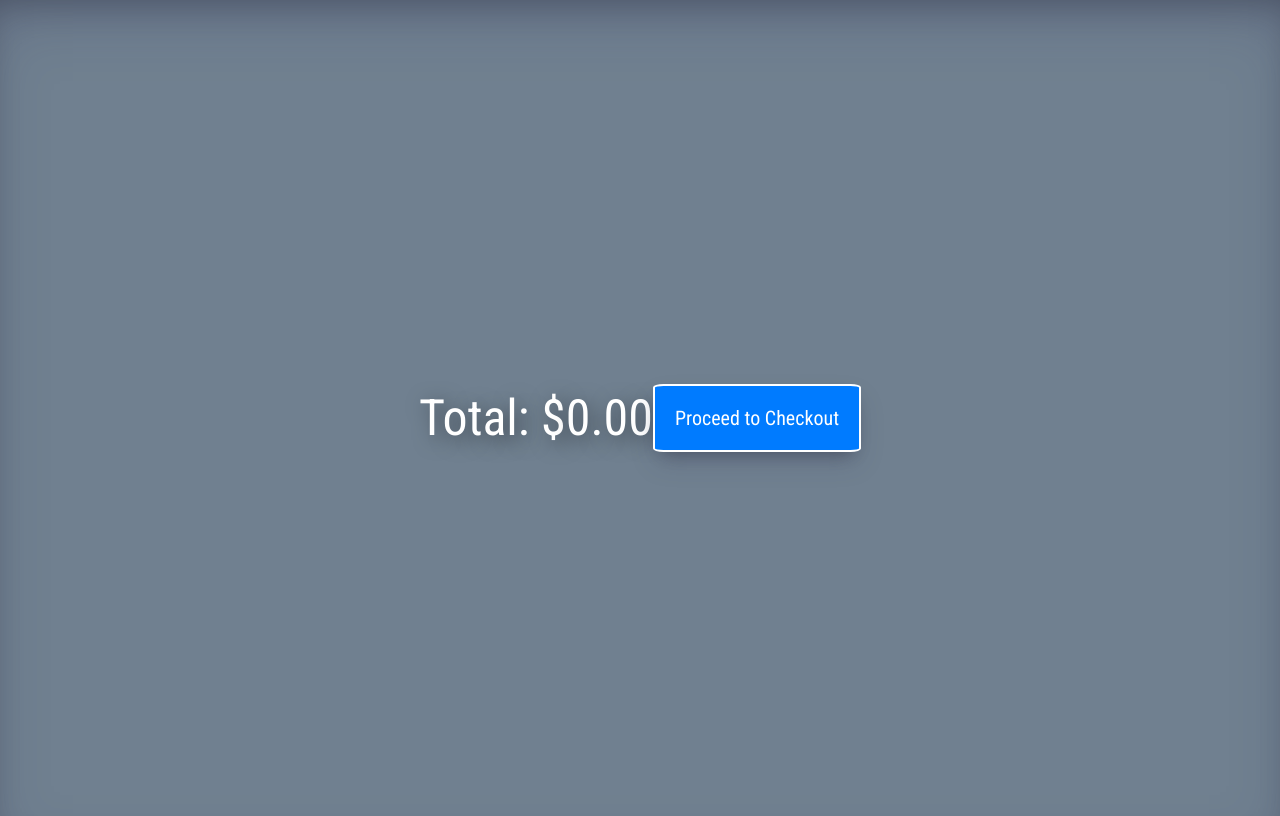
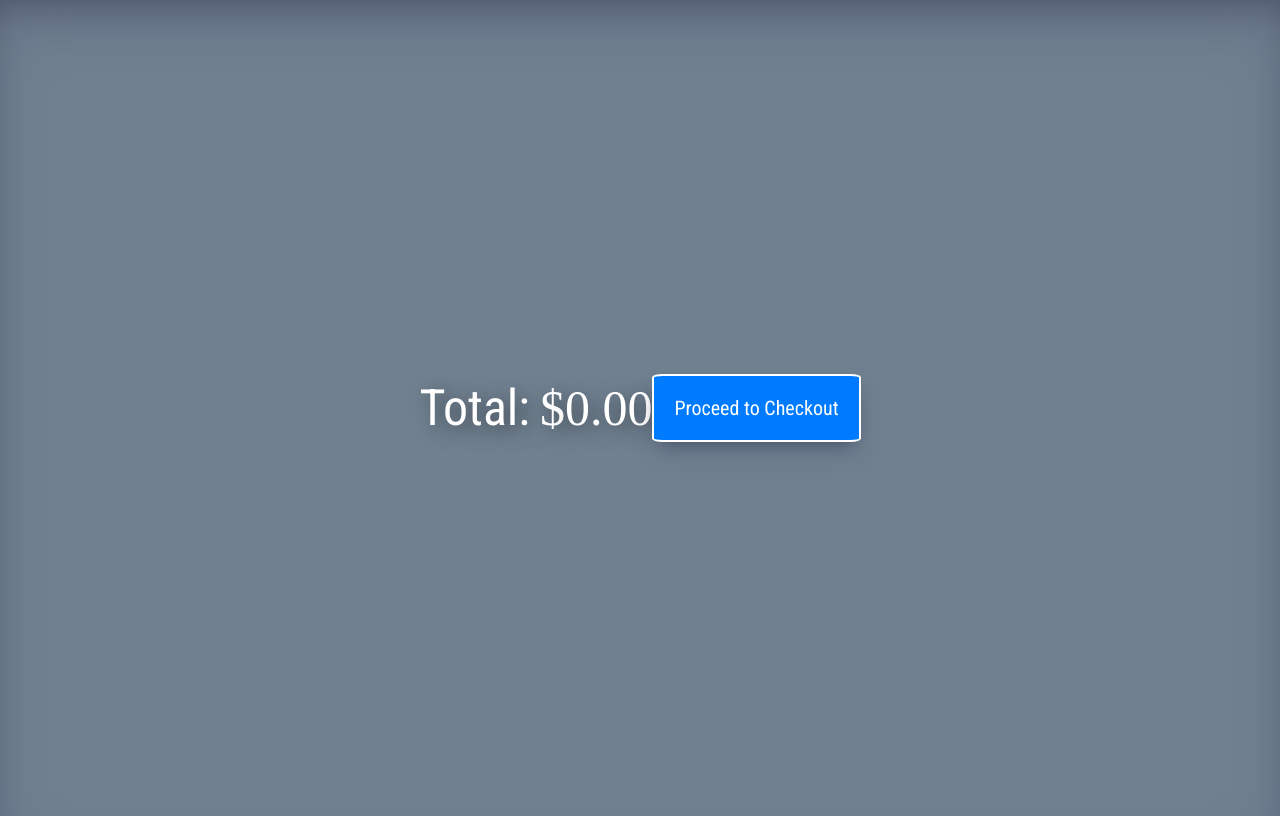
Before and after one commit to yerrapragada011/ecommerce-store, a React (Create React App) app in the folder frontend/: page /bag in a window 1280 px wide. Built offline with nearby package versions, Linux system fonts and the light colour scheme.

Commit message:
Change price font style

```diff
--- a/frontend/src/components/Bag.css
+++ b/frontend/src/components/Bag.css
@@ -78,13 +78,18 @@
   color: white;
 }
 
+.price {
+  font-family: none;
+}
+
 .checkout-container {
   display: flex;
   justify-content: space-between;
-  margin-top: 20px;
 }
 
 .total-price {
+  display: flex;
+  gap: 10px;
   font-size: 50px;
   text-shadow: 5px 5px 20px rgba(0, 0, 0, 0.5);
 }
--- a/frontend/src/components/Bag.js
+++ b/frontend/src/components/Bag.js
@@ -71,7 +71,9 @@ const Bag = ({ items, updateQuantity, removeFromBag }) => {
               <div className="bag-item-info">
                 <div>
                   <h3>{item.title}</h3>
-                  <p>Price: ${item.variants.edges[0]?.node.price || 'N/A'}</p>
+                  <p className="price">
+                    Price: ${item.variants.edges[0]?.node.price || 'N/A'}
+                  </p>
                   <p>
                     Quantity:{' '}
                     <span key={item.quantity} className="value-update">
@@ -104,9 +106,9 @@ const Bag = ({ items, updateQuantity, removeFromBag }) => {
           ))}
           <div className="checkout-container">
             <p className="total-price">
-              Total:{' '}
+              <p>Total: </p>
               <span key={totalPrice} className="value-update">
-                ${totalPrice.toFixed(2)}
+                <p className="price">${totalPrice.toFixed(2)}</p>
               </span>
             </p>
             <div className="checkout-button-container">
--- a/frontend/src/components/ProductList.css
+++ b/frontend/src/components/ProductList.css
@@ -103,6 +103,7 @@
 
 .product-details p {
   font-size: 50px;
+  font-family: none;
 }
 
 @media (max-width: 768px) {
```
